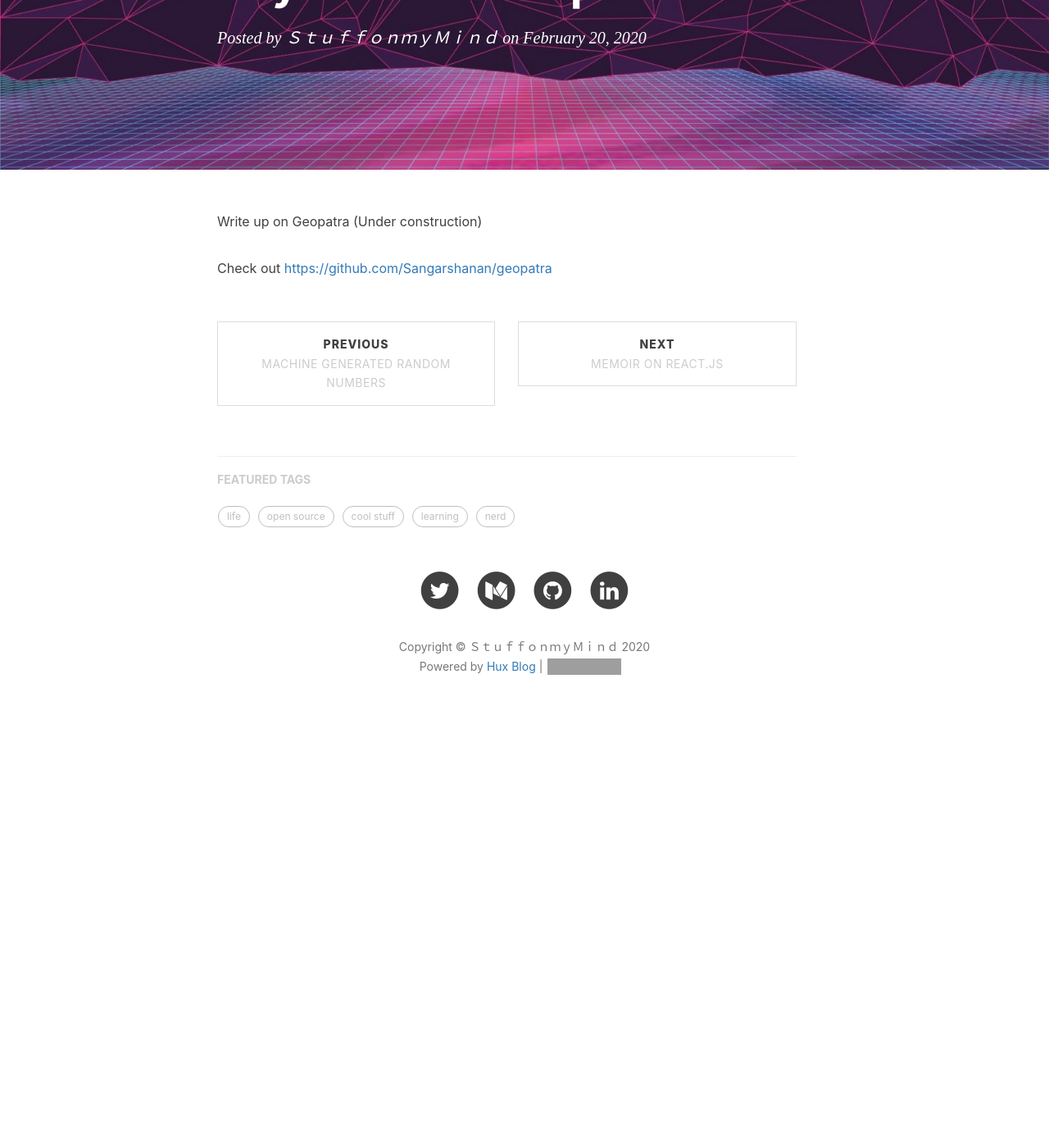
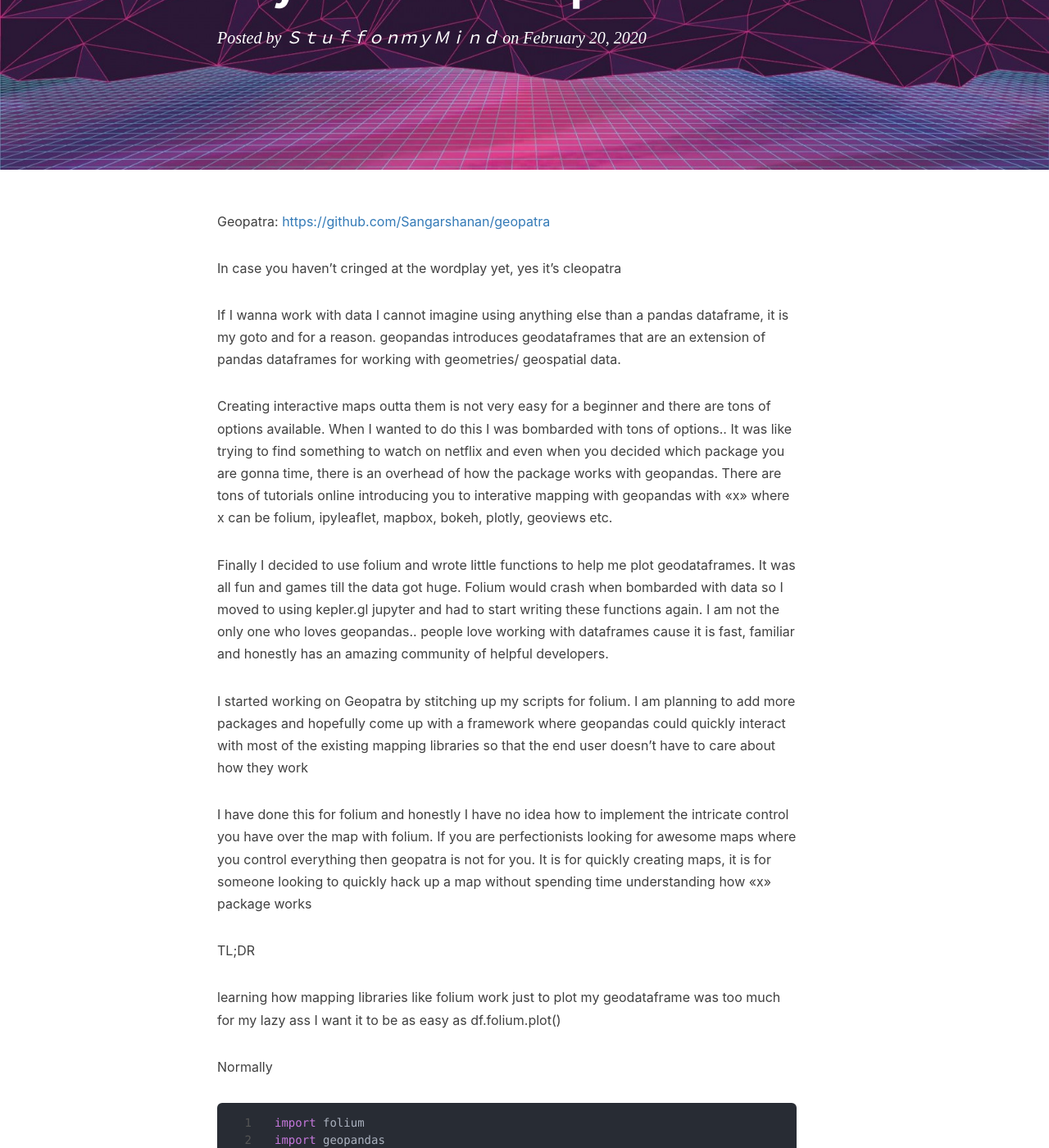
Before and after one commit to Sangarshanan/sangarshanan.github.io, a Jekyll site: the page built from _posts/2020-02-20-geopatra.md, in a window 1280 px wide and 1400 px high, scrolled down 250 px. Shown: the whole window at 82% size. Built offline with Jekyll 4.4.1, drawn with Linux system fonts in a browser that asks for light colours; nearby versions of some CDN libraries; comment, search, counter and statistics services are not loaded; before the commit the page ends 1140 px from its top, so only the background shows below that; some of the changed text lies outside the part shown; grey boxes are pictures that could not be loaded.

Commit message:
Add geopatra content

````diff
--- a/_posts/2020-02-20-geopatra.md
+++ b/_posts/2020-02-20-geopatra.md
@@ -8,6 +8,40 @@ tags:
     - open source
 ---
 
-Write up on Geopatra (Under construction)
+Geopatra: <https://github.com/Sangarshanan/geopatra>
 
-Check out <https://github.com/Sangarshanan/geopatra>
+In case you haven't cringed at the wordplay yet, yes it's cleopatra
+
+If I wanna work with data I cannot imagine using anything else than a pandas dataframe, it is my goto and for a reason. geopandas introduces geodataframes that are an extension of pandas dataframes for working with geometries/ geospatial data.
+
+Creating interactive maps outta them is not very easy for a beginner and there are tons of options available. When I wanted to do this I was bombarded with tons of options.. It was like trying to find something to watch on netflix and even when you decided which package you are gonna time, there is an overhead of how the package works with geopandas. There are tons of tutorials online introducing you to interative mapping with geopandas with <<x>> where x can be folium, ipyleaflet, mapbox, bokeh, plotly, geoviews etc.
+
+Finally I decided to use folium and wrote little functions to help me plot geodataframes. It was all fun and games till the data got huge. Folium would crash when bombarded with data so I moved to using kepler.gl jupyter and had to start writing these functions again. I am not the only one who loves geopandas.. people love working with dataframes cause it is fast, familiar and honestly has an amazing community of helpful developers.
+
+I started working on Geopatra by stitching up my scripts for folium. I am planning to add more packages and hopefully come up with a framework where geopandas could quickly interact with most of the existing mapping libraries so that the end user doesn't have to care about how they work
+
+I have done this for folium and honestly I have no idea how to implement the intricate control you have over the map with folium. If you are perfectionists looking for awesome maps where you control everything then geopatra is not for you. It is for quickly creating maps, it is for someone looking to quickly hack up a map without spending time understanding how <<x>> package works
+
+TL;DR
+
+learning how mapping libraries like folium work just to plot my geodataframe was too much for my lazy ass I want it to be as easy as df.folium.plot()
+
+Normally
+
+```python
+import folium
+import geopandas
+data = geopandas.datasets.get_path('naturalearth_lowres')
+world = geopandas.read_file(data)
+m = folium.Map(location = [4,10], zoom_start = 3)
+folium.GeoJson(world.__geo_interface__).add_to(m)
+```
+
+With Geopatra
+
+```python
+import geopatra
+m = world.folium.plot()
+```
+
+Tbh, this package is just a gigantic wrapper and nothing remotely cool is happening but it made my life easier and hopefully does the same for someone else too ✌️
````
Also changed, not shown: 1 other file.
